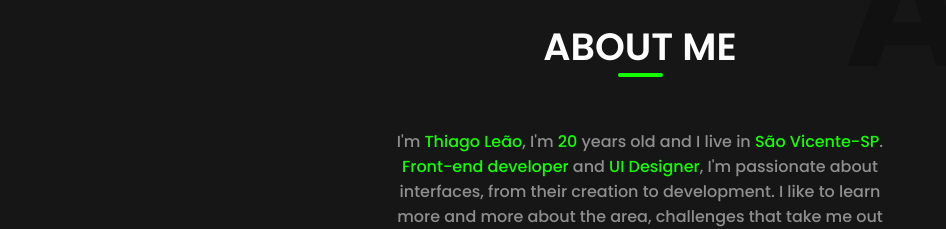
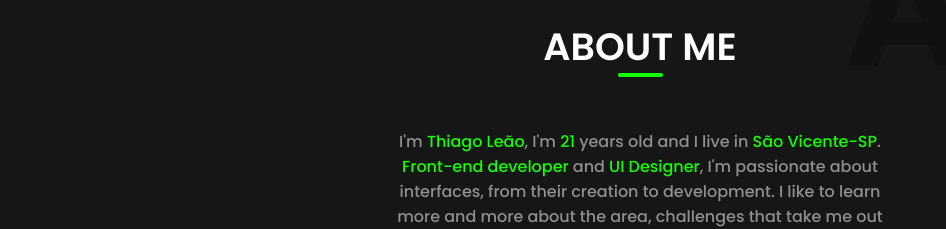
Before and after one commit to ThiagoLeaoDev/Portfolio_old, a Next.js app: page / in a window 1280 px wide. Shown: the part 920-1149 px from the top of the page, without its empty margins (0-946 px from the left). Built offline with nearby package versions, Linux system fonts and the light colour scheme; no server answers.

Commit message:
Update index.js

```diff
--- a/pages/index.js
+++ b/pages/index.js
@@ -202,7 +202,7 @@ export default function Home() {
           <SC.ContainerDescAbout>
             <SC.TextDescAbout>
               I'm <SC.GreenText>Thiago Leão</SC.GreenText>, I'm{" "}
-              <SC.GreenText>20</SC.GreenText> years old and I live in{" "}
+              <SC.GreenText>21</SC.GreenText> years old and I live in{" "}
               <SC.GreenText>São Vicente-SP</SC.GreenText>.
               <SC.GreenText> Front-end developer</SC.GreenText> and{" "}
               <SC.GreenText>UI Designer</SC.GreenText>, I'm passionate about
```
